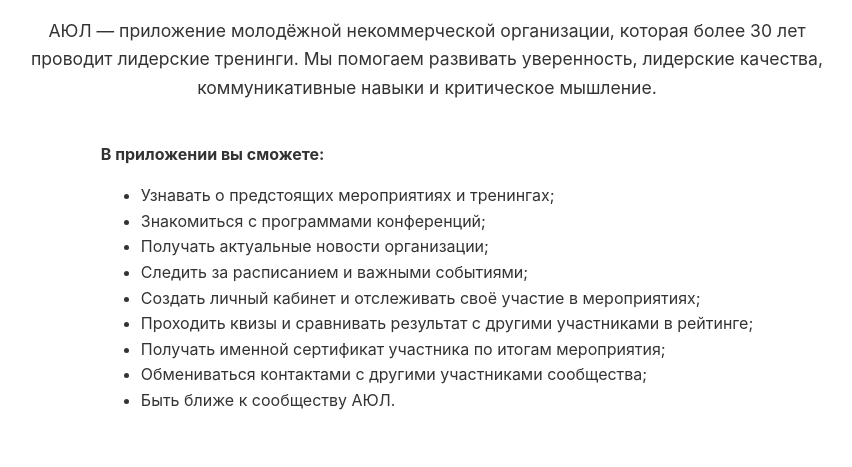
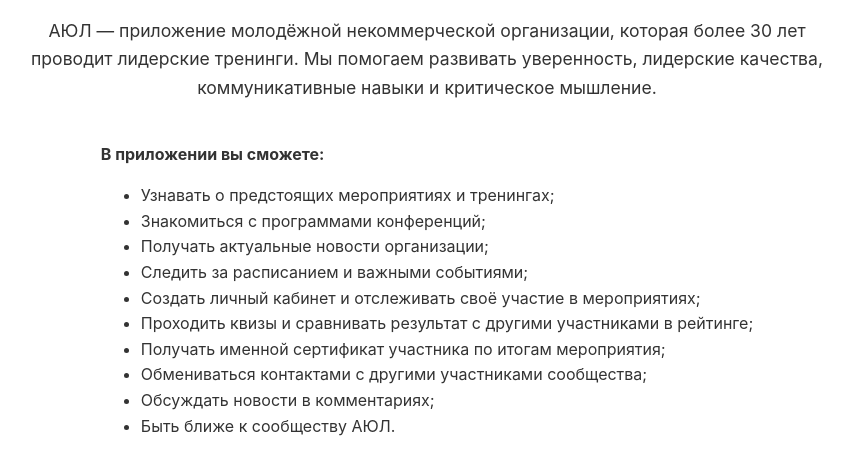
Before and after one commit to olees-orlenko/ayl-app-site, a plain HTML site: page index.html in a window 1280 px wide. Shown: the part 316-783 px from the top of the page, without its empty margins (213-1065 px from the left). Drawn offline with Linux system fonts and the light colour scheme.

Commit message:
Update index.html

```diff
--- a/index.html
+++ b/index.html
@@ -32,6 +32,8 @@
             <li>Проходить квизы и сравнивать результат с другими участниками в рейтинге;</li>
             <li>Получать именной сертификат участника по итогам мероприятия;</li>
             <li>Обмениваться контактами с другими участниками сообщества;</li>
+            <!-- НОВОЕ: пункт про комментарии, синхронизирован с описанием в App Store Connect -->
+            <li>Обсуждать новости в комментариях;</li>
             <li>Быть ближе к сообществу АЮЛ.</li>
         </ul>
     </div>
```
